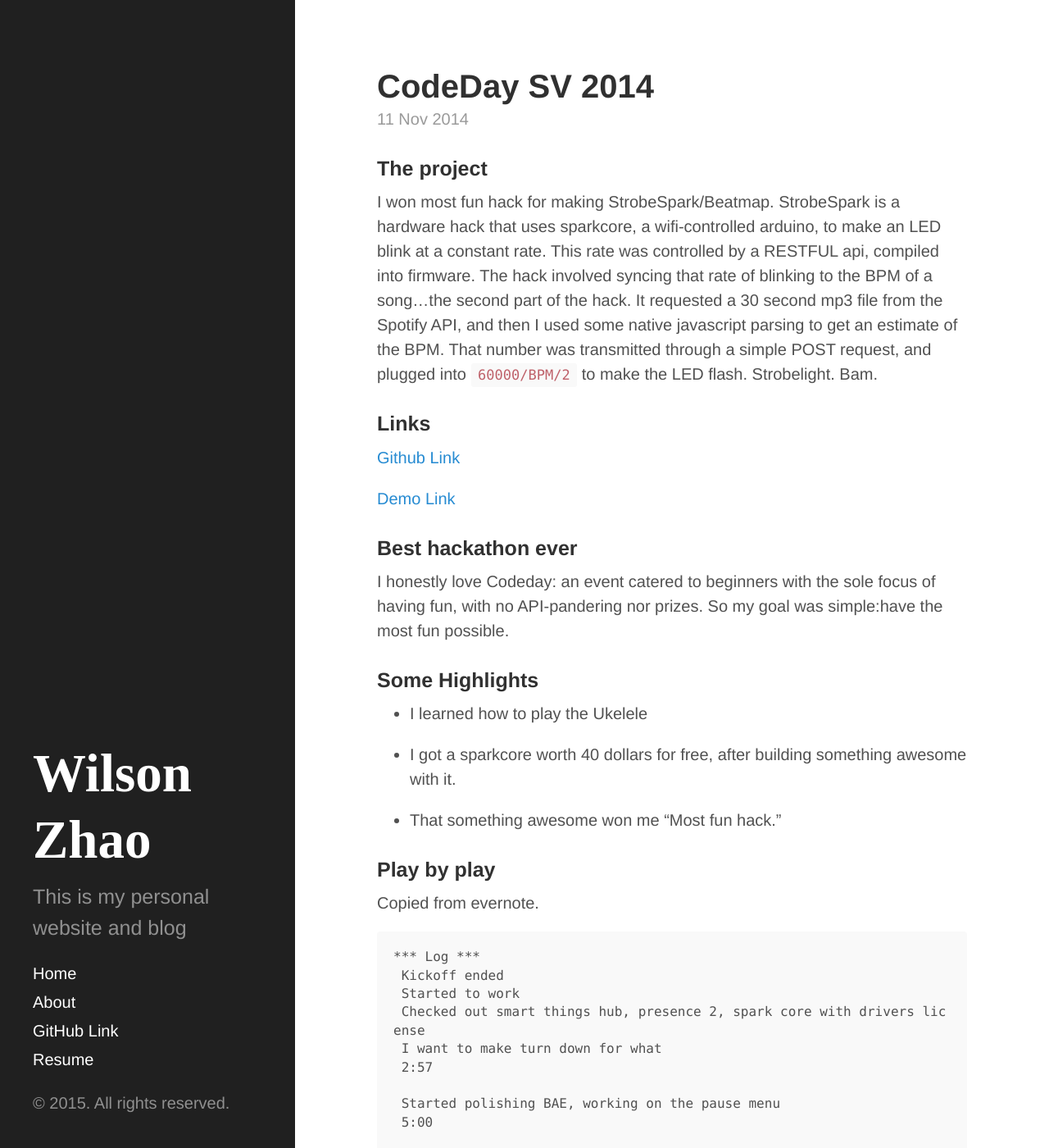
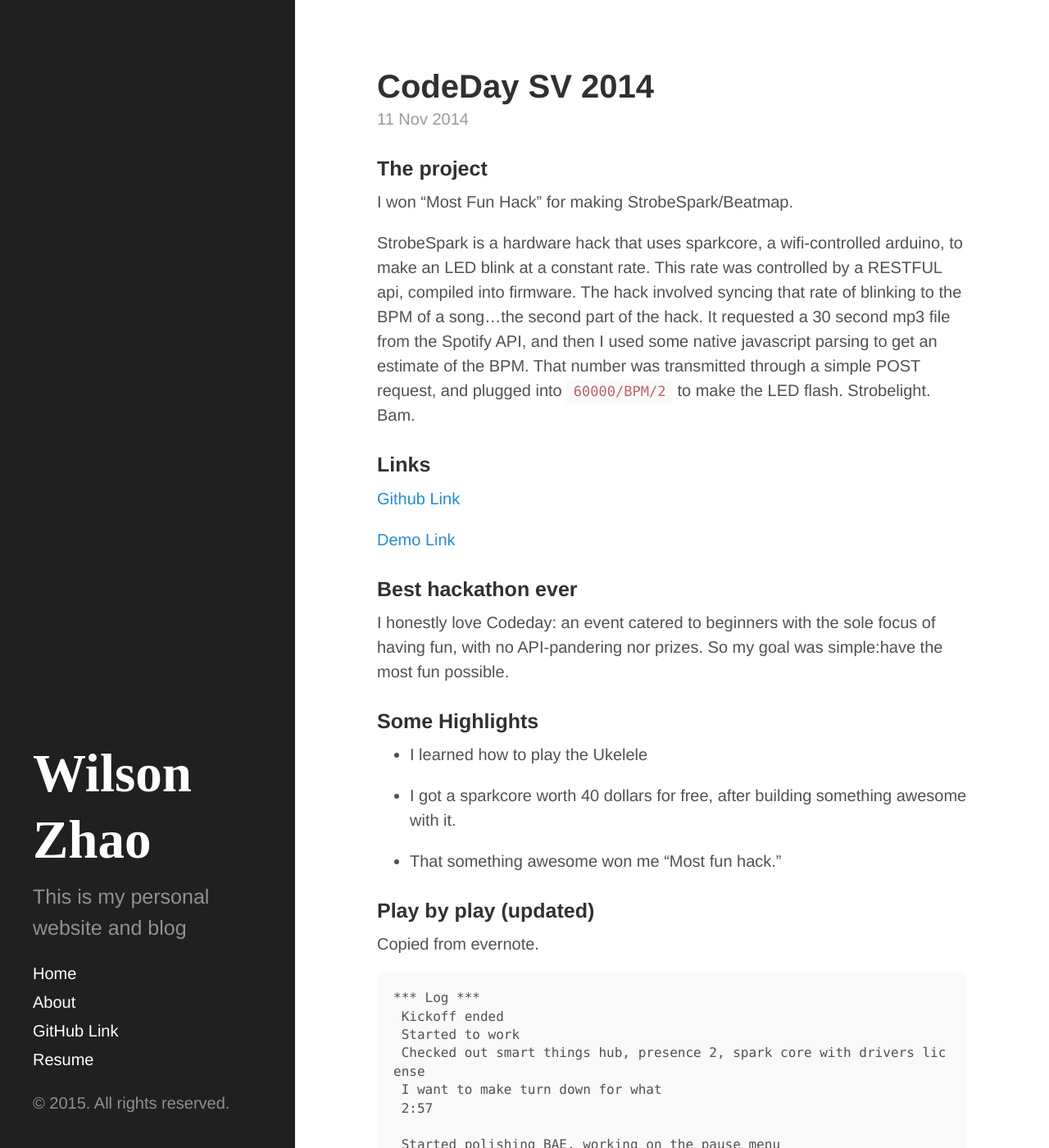
Before and after one commit to wilzh40/wilzh40.github.io_stop, a Jekyll site: the page built from _posts/2014-11-11-codeday-sv-2014.md, in a window 1280 px wide and 1400 px high. Shown: the whole window at 82% size. Built offline with Jekyll 4.4.1, drawn with Linux system fonts in a browser that asks for light colours; some web fonts are replaced; Markdown is read by kramdown in place of the engine named in the settings.

Commit message:
Added project collections

```diff
--- a/_includes/head.html
+++ b/_includes/head.html
@@ -6,15 +6,7 @@
   <!-- Enable responsiveness on mobile devices-->
   <meta name="viewport" content="width=device-width, initial-scale=1.0, maximum-scale=1">
 
-  <title>
-    {% if page.title == "Home" %}
-      {{ site.title }} &middot; {{ site.tagline }}
-    {% else %}
-      {{ page.title }} &middot; {{ site.title }}
-    {% endif %}
-  </title>
-
-  <!-- CSS -->
+   <!-- CSS -->
   <link rel="stylesheet" href="{{ site.baseurl }}public/css/poole.css">
   <link rel="stylesheet" href="{{ site.baseurl }}public/css/syntax.css">
   <link rel="stylesheet" href="{{ site.baseurl }}public/css/hyde.css">
@@ -28,4 +20,14 @@
 
   <!-- RSS -->
   <link rel="alternate" type="application/rss+xml" title="RSS" href="/atom.xml">
+
+  <title>
+    {% if page.title == "Home" %}
+      {{ site.title }} &middot; {{ site.tagline }}
+    {% else %}
+      {{ page.title }} &middot; {{ site.title }}
+    {% endif %}
+  </title>
+
+
 </head>
--- a/_includes/sidebar.html
+++ b/_includes/sidebar.html
@@ -27,7 +27,6 @@
       {% endfor %}
 
       <a class="sidebar-nav-item" href="{{ site.github.link }}">GitHub Link</a>
-
       <a class="sidebar-nav-item" href="{{ site.resume.link }}">Resume</a>
     </nav>
 
--- /dev/null
+++ b/_layouts/project.html
@@ -0,0 +1,5 @@
+<div class="project">
+	<h3> {{project.title}} </h3>
+	<a> {{project.link}} <a>
+	<p> {{content}} </p>
+</div>
--- a/_posts/2014-11-11-codeday-sv-2014.md
+++ b/_posts/2014-11-11-codeday-sv-2014.md
@@ -9,7 +9,8 @@
 
 ### The project
 
-I won most fun hack for making StrobeSpark/Beatmap.
+I won "Most Fun Hack" for making StrobeSpark/Beatmap.
+
 StrobeSpark is a hardware hack that uses sparkcore, a wifi-controlled arduino, to make an LED blink at a constant rate. This rate was controlled by a RESTFUL api, compiled into firmware. The hack involved syncing that rate of blinking to the BPM of a song...the second part of the hack. It requested a 30 second mp3 file from the Spotify API, and then I used some native javascript parsing to get an estimate of the BPM. That number was transmitted through a simple POST request, and plugged into `60000/BPM/2` to make the LED flash. Strobelight. Bam.
 
 ### Links
@@ -31,7 +32,7 @@
 - That something awesome won me "Most fun hack."
 
 
-### Play by play
+### Play by play (updated)
 
 Copied from evernote.
 
```
Also changed, not shown: _data/projects.yml (added, +10 -0 lines), _posts/2014-11-09-getting-started-with-sparkcore.md (+2 -1 lines), _posts/2015-04-06-digital-ocean-vpn.md (+1 -2 lines), about.md (+17 -3 lines).
